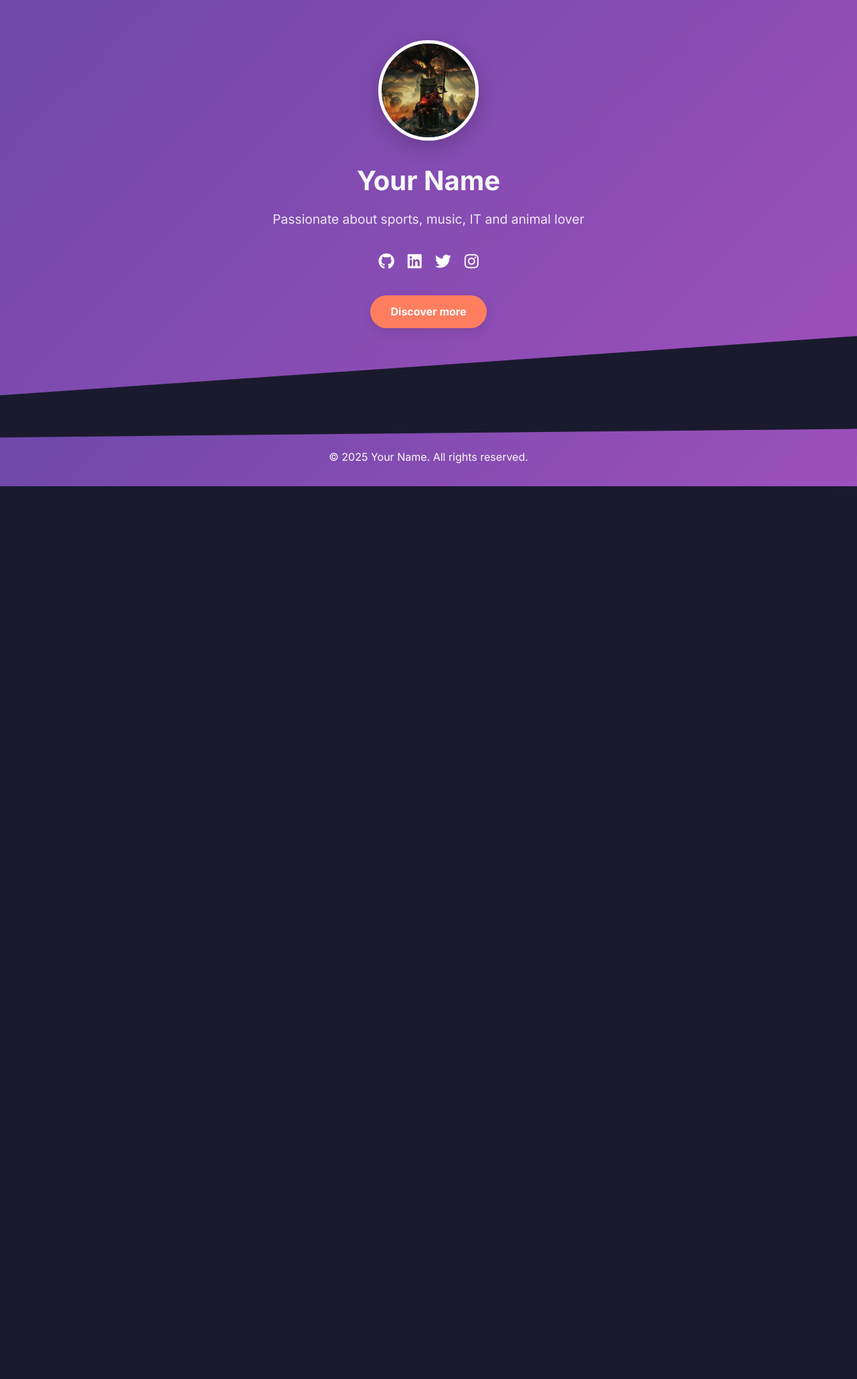
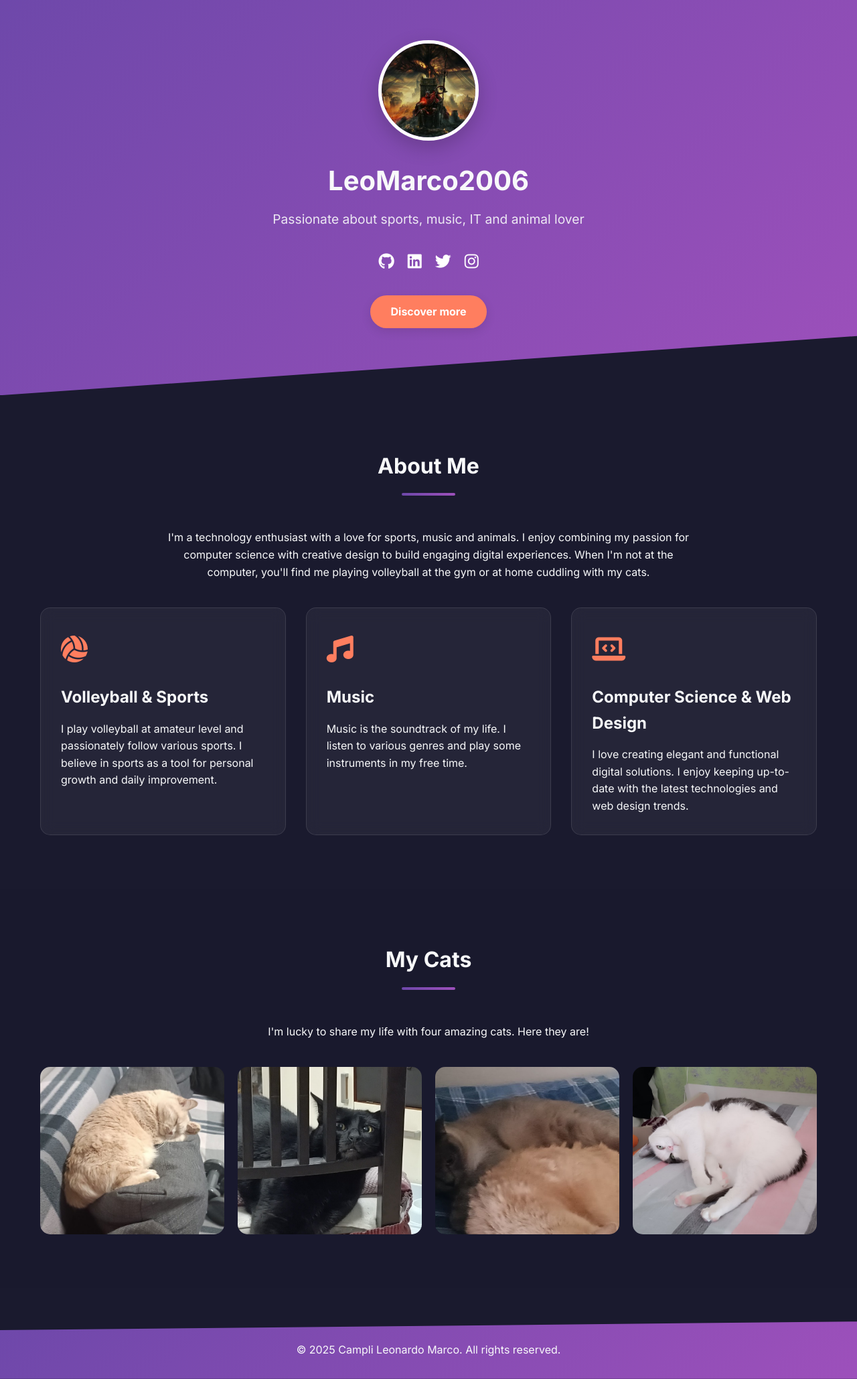
Before and after one commit to LeoMarco06/LeoMarco06.github.io, a PHP site: page / in a window 1280 px wide. Shown: the whole page at 67% size. Before the commit the page ends 726 px from the top, so only its background shows below. Run offline with PHP 8.4, Linux system fonts and the light colour scheme.

Commit message:
Added soma feature lik e hobbiess

```diff
--- a/index.html
+++ b/index.html
@@ -13,7 +13,7 @@
         <div class="container">
             <!-- My picture -->
             <img src="images/er.webp" alt="My picture" class="profile-img">
-            <h1>Your Name</h1>
+            <h1>LeoMarco2006</h1>
             <p class="tagline">Passionate about sports, music, IT and animal lover</p>
 
             <div class="social-links">
@@ -28,10 +28,79 @@
         </div>
     </header>
 
+    <section id="about">
+        <div class="container">
+            <h2 class="section-title">About Me</h2>
+            <p style="text-align: center; max-width: 800px; margin: 0 auto 40px;">
+                I'm a technology enthusiast with a love for sports, music and animals.
+                I enjoy combining my passion for computer science with creative design to build
+                engaging digital experiences. When I'm not at the computer, you'll find me
+                playing volleyball at the gym or at home cuddling with my cats.
+            </p>
+
+            <div class="hobbies">
+                <div class="hobby-card">
+                    <div class="hobby-icon">
+                        <i class="fas fa-volleyball-ball"></i>
+                    </div>
+                    <h3 class="hobby-title">Volleyball & Sports</h3>
+                    <p>I play volleyball at amateur level and passionately follow various sports.
+                    I believe in sports as a tool for personal growth and daily improvement.</p>
+                </div>
+
+                <div class="hobby-card">
+                    <div class="hobby-icon">
+                        <i class="fas fa-music"></i>
+                    </div>
+                    <h3 class="hobby-title">Music</h3>
+                    <p>Music is the soundtrack of my life. I listen to various genres and
+                    play some instruments in my free time.</p>
+                </div>
+
+                <div class="hobby-card">
+                    <div class="hobby-icon">
+                        <i class="fas fa-laptop-code"></i>
+                    </div>
+                    <h3 class="hobby-title">Computer Science & Web Design</h3>
+                    <p>I love creating elegant and functional digital solutions. I enjoy keeping
+                    up-to-date with the latest technologies and web design trends.</p>
+                </div>
+            </div>
+        </div>
+    </section>
+
+    <section id="cats" style="background: rgba(0,0,0,0.03);">
+        <div class="container">
+            <h2 class="section-title">My Cats</h2>
+            <p style="text-align: center; max-width: 800px; margin: 0 auto 20px;">
+                I'm lucky to share my life with four amazing cats. Here they are!
+            </p>
+
+            <div class="cats-gallery">
+                <!-- My cats -->
+                <div class="cat-card">
+                    <img src="images/cremino.jpg" alt="Cremino">
+                    <div class="cat-name">Cremino</div>
+                </div>
+                <div class="cat-card">
+                    <img src="images/klaus.jpg" alt="Klaus">
+                    <div class="cat-name">Klaus</div>
+                </div>
+                <div class="cat-card">
+                    <img src="images/lady.jpg" alt="Lady Blue">
+                    <div class="cat-name">Lady Blue</div>
+                </div>
+                <div class="cat-card">
+                    <img src="images/yuri.jpg" alt="Yuri">
+                    <div class="cat-name">Yuri</div>
+                </div>
+            </div>
+        </div>
+    </section>
 
     <footer>
         <div class="container">
-            <p>&copy; <span id="year"></span> Your Name. All rights reserved.</p>
+            <p>&copy; <span id="year"></span> Campli Leonardo Marco. All rights reserved.</p>
         </div>
     </footer>
 
--- a/styles.css
+++ b/styles.css
@@ -123,7 +123,6 @@ section {
   border-radius: 2px;
 }
 
-
 footer {
   background: linear-gradient(135deg, var(--primary), var(--secondary));
   padding: 30px 0;
@@ -157,6 +156,83 @@ footer {
   visibility: visible;
 }
 
+.hobbies {
+  display: grid;
+  grid-template-columns: repeat(auto-fit, minmax(300px, 1fr));
+  gap: 30px;
+}
+
+.hobby-card {
+  background: rgba(255, 255, 255, 0.05);
+  border-radius: 15px;
+  padding: 30px;
+  transition: transform 0.3s, box-shadow 0.3s;
+  backdrop-filter: blur(10px);
+  border: 1px solid rgba(255, 255, 255, 0.1);
+}
+
+.hobby-card:hover {
+  transform: translateY(-10px);
+  box-shadow: 0 15px 30px rgba(0, 0, 0, 0.2);
+}
+
+.hobby-icon {
+  font-size: 2.5rem;
+  margin-bottom: 20px;
+  color: var(--accent);
+}
+
+.hobby-title {
+  font-size: 1.5rem;
+  margin-bottom: 15px;
+}
+
+.cats-gallery {
+  display: grid;
+  grid-template-columns: repeat(auto-fill, minmax(250px, 1fr));
+  gap: 20px;
+  margin-top: 40px;
+}
+
+.cat-card {
+  position: relative;
+  border-radius: 15px;
+  overflow: hidden;
+  height: 250px;
+  transition: transform 0.3s;
+}
+
+.cat-card img {
+  width: 100%;
+  height: 100%;
+  object-fit: cover;
+  transition: transform 0.5s;
+}
+
+.cat-card:hover {
+  transform: translateY(-10px);
+}
+
+.cat-card:hover img {
+  transform: scale(1.1);
+}
+
+.cat-name {
+  position: absolute;
+  bottom: 0;
+  left: 0;
+  right: 0;
+  background: linear-gradient(transparent, rgba(0, 0, 0, 0.7));
+  color: white;
+  padding: 20px 15px 10px;
+  opacity: 0;
+  transition: opacity 0.3s;
+}
+
+.cat-card:hover .cat-name {
+  opacity: 1;
+}
+
 @media (max-width: 768px) {
   header {
     padding: 40px 0 80px;
@@ -170,4 +246,8 @@ footer {
   .section-title {
     font-size: 1.5rem;
   }
+
+  .hobbies {
+    grid-template-columns: 1fr;
+  }
 }
```
Also changed, not shown: images/cremino.jpg (added), images/klaus.jpg (added), images/lady.jpg (added), images/yuri.jpg (added).
